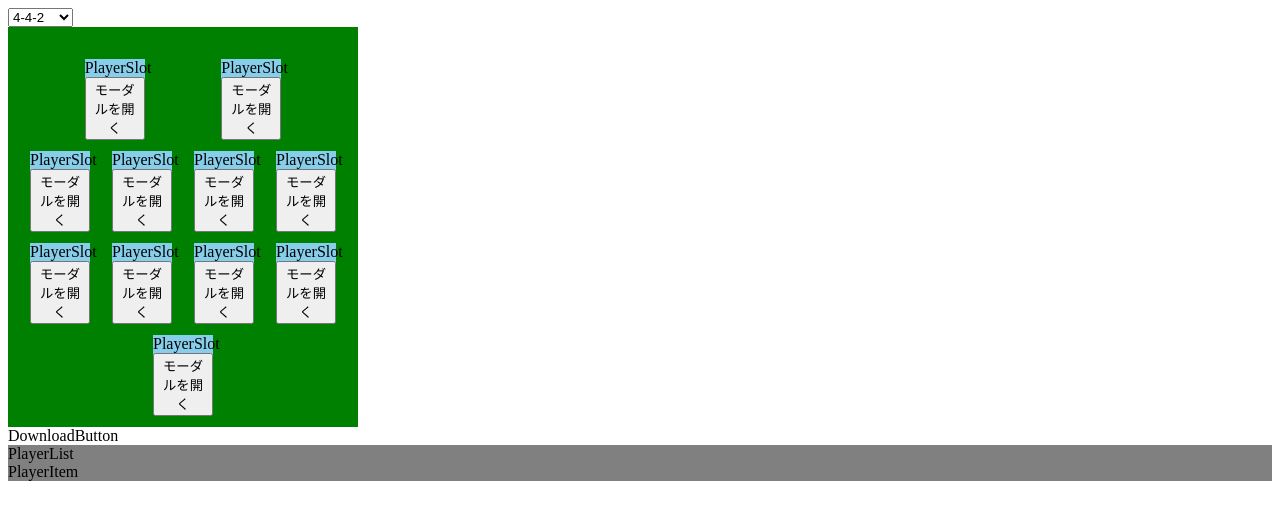
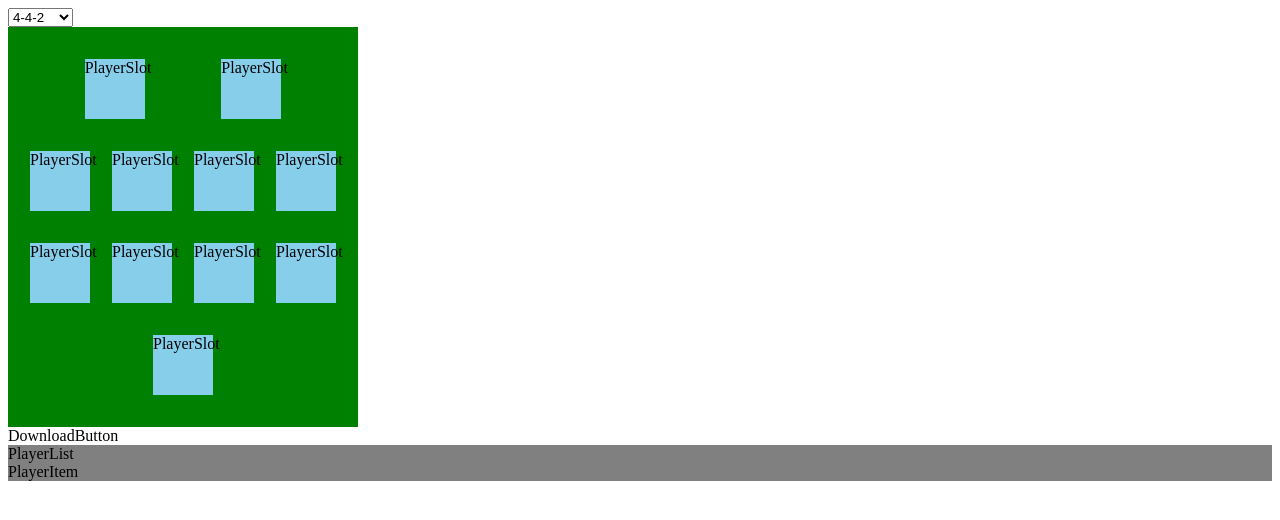
Before and after one commit to t-mine/react-eleven-maker, a React (Vite) app: page / in a window 1280 px wide. Shown: the top 520 px of the page. Built offline with nearby package versions, Linux system fonts and the light colour scheme.

Commit message:
PlayerSlotをクリックしてモーダルが開くように修正

```diff
--- a/src/components/PlayerSlot.tsx
+++ b/src/components/PlayerSlot.tsx
@@ -7,6 +7,7 @@ function PlayerSlot() {
     return (
         <>
             <div
+                onClick={() => setIsOpen(true)}
                 style={{
                     backgroundColor: "skyblue",
                     width: "60px",
@@ -14,14 +15,11 @@ function PlayerSlot() {
                 }}
             >
                 PlayerSlot
-                <button onClick={() => setIsOpen(true)}>
-                    モーダルを開く
-                </button>
-                <PlayerSelectModal
-                    isOpen={isOpen}
-                    onClose={() => setIsOpen(false)}
-                />
             </div>
+            <PlayerSelectModal
+                isOpen={isOpen}
+                onClose={() => setIsOpen(false)}
+            />
         </>
     )
 }
```
